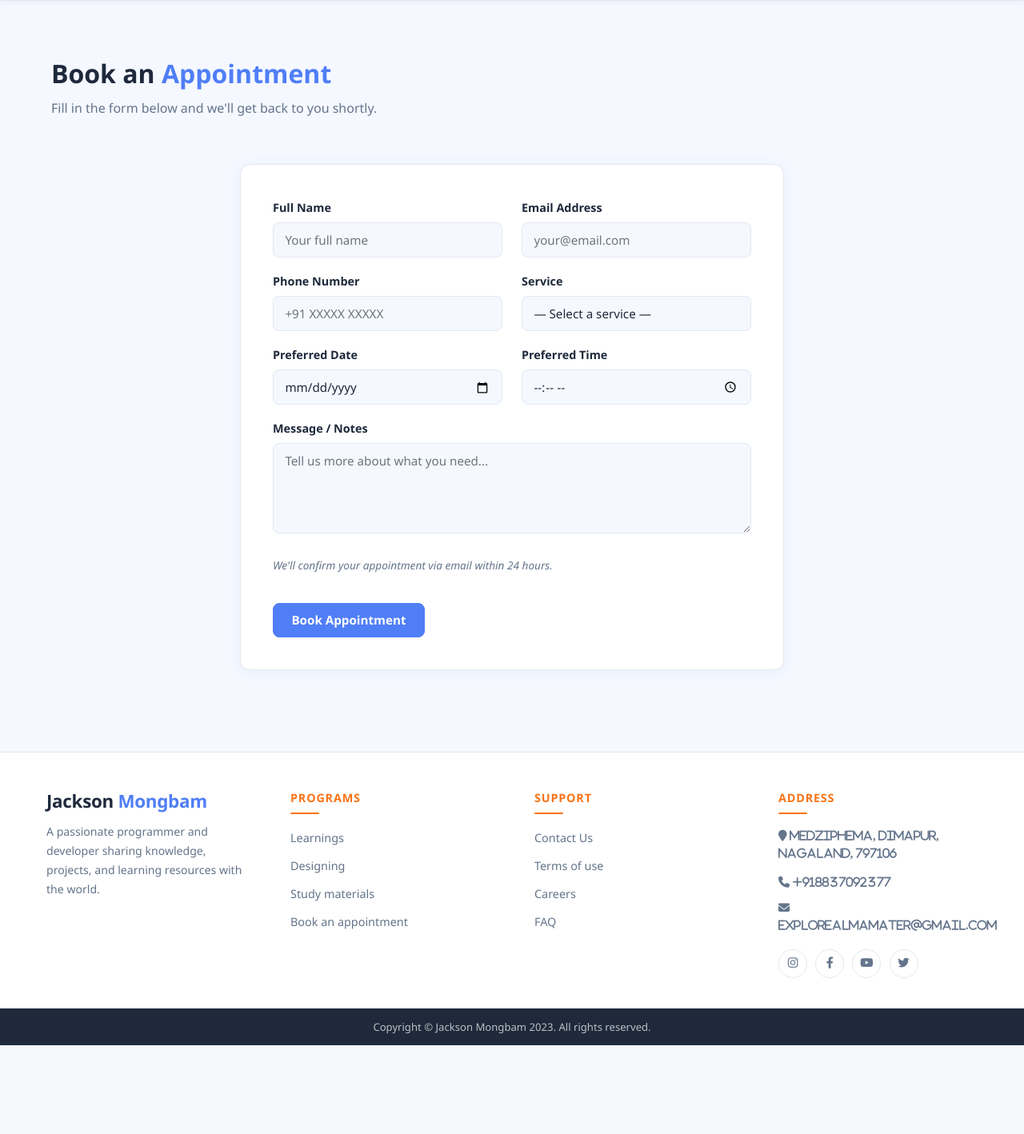
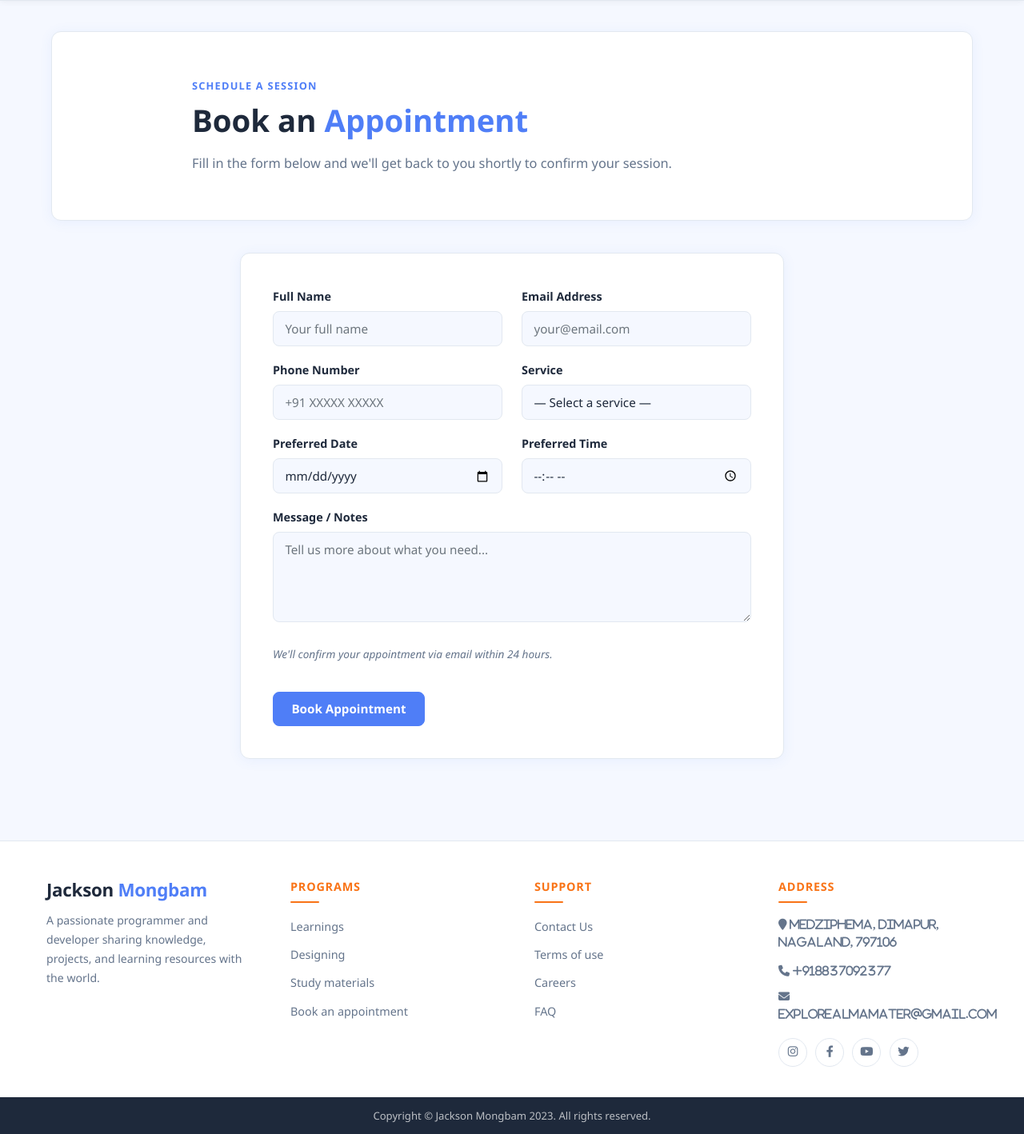
Before and after one commit to jacksonmongbam123/1013AEORL22, a Node server app: page /book in a window 1280 px wide. Shown: the part 72-1490 px from the top of the page at 80% size. Before the commit the page ends 1379 px from the top, so only its background shows below. Run offline with Node 20, Linux system fonts and the light colour scheme; some libraries are stand-ins or nearby versions.

Commit message:
Update Book page heading to match standard beautiful page-header layout

```diff
--- a/views/book.ejs
+++ b/views/book.ejs
@@ -1,9 +1,13 @@
 <%- include('partials/header'); -%>
 
-<section class="page-content">
-    <div class="blogtitle">
-        <h2>Book an <span>Appointment</span></h2>
-        <p style="color:var(--text-muted);">Fill in the form below and we'll get back to you shortly.</p>
+<div class="page-content">
+    <!-- Redesigned Header Section -->
+    <div class="page-header">
+        <div class="page-header-content">
+            <p class="page-label">Schedule a Session</p>
+            <h1>Book an <span>Appointment</span></h1>
+            <p class="page-subtitle">Fill in the form below and we'll get back to you shortly to confirm your session.</p>
+        </div>
     </div>
 
     <div class="contact-card">
@@ -63,6 +67,6 @@
             <button type="submit" class="btn btn-primary postbutton">Book Appointment</button>
         </form>
     </div>
-</section>
+</div>
 
 <%- include('partials/footer'); -%>
```
